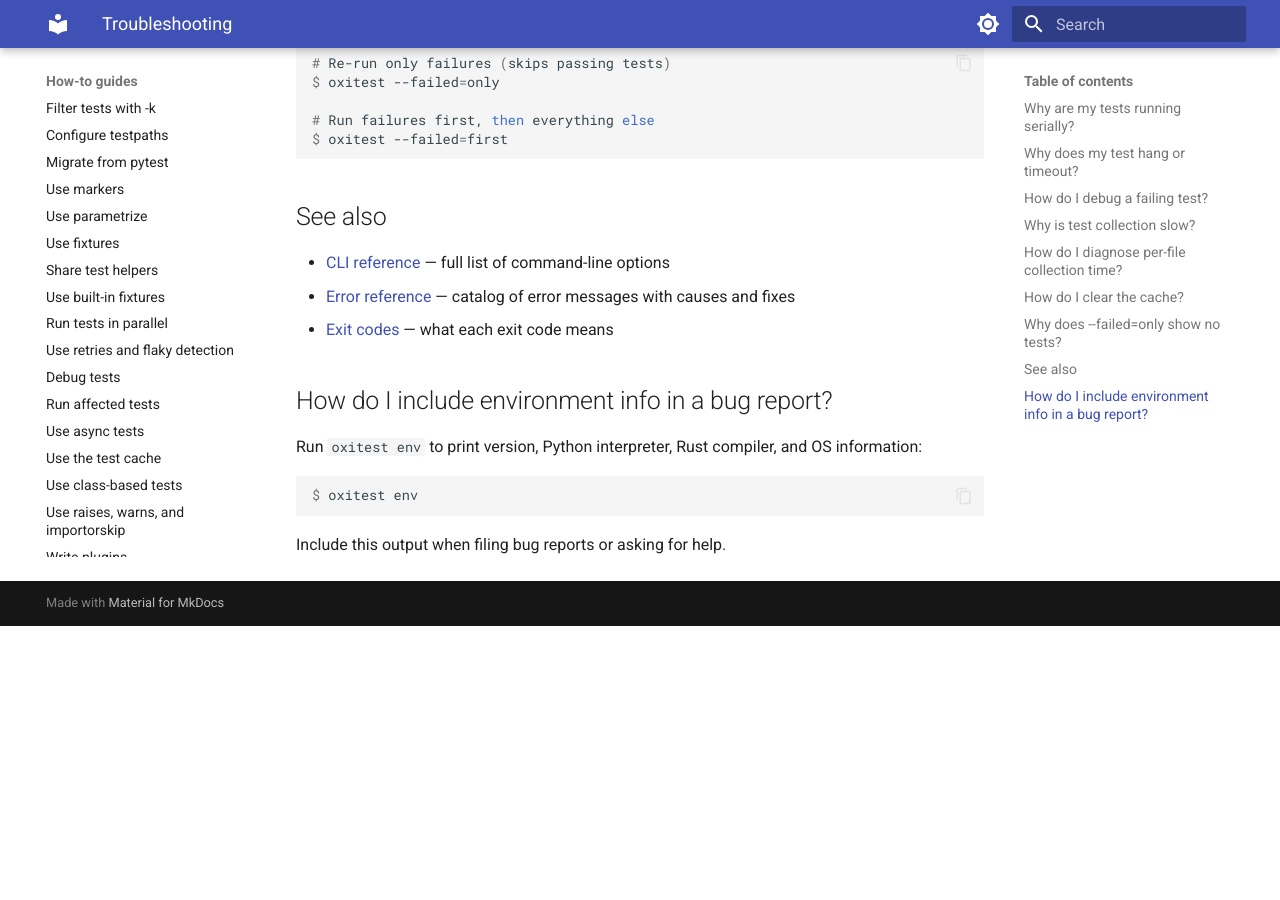
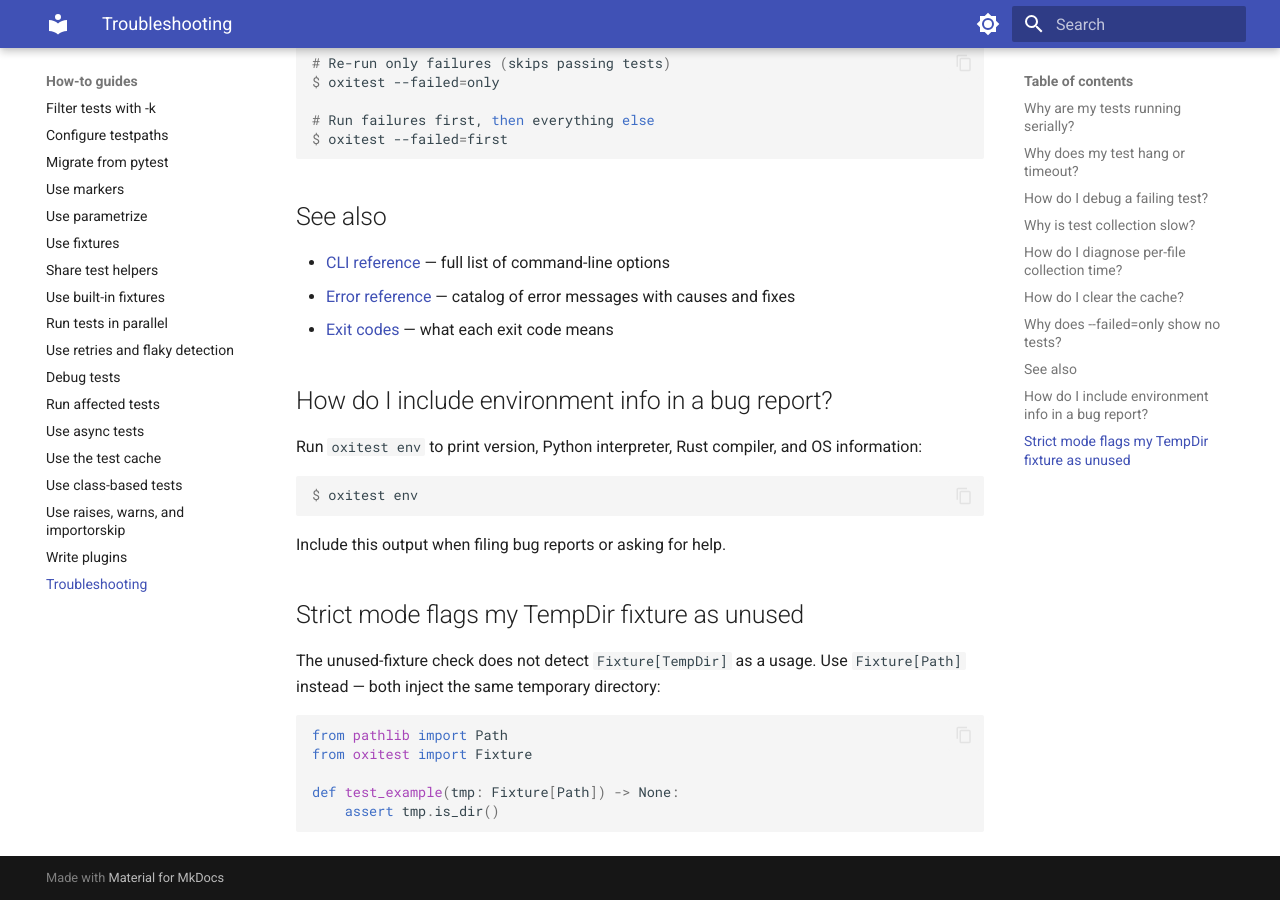
Before and after one commit to kalonji-tools/oxitest, an MkDocs documentation site: the page built from docs/src/how-to/troubleshooting.md, in a window 1280 px wide and 900 px high, scrolled down 3494 px. Built offline with MkDocs 1.6.1 and Material for MkDocs 9.7.7, drawn with Linux system fonts in a browser that asks for light colours; before the commit the page ends 4120 px from its top, so only the background shows below that.

Commit message:
docs: document Fixture[TempDir] strict checker limitation (#789)
Closes #789

Assisted-by: Claude Opus 4.6 (1M context) <noreply@anthropic.com>

````diff
--- a/docs/src/how-to/troubleshooting.md
+++ b/docs/src/how-to/troubleshooting.md
@@ -187,3 +187,16 @@ $ oxitest env
 ```
 
 Include this output when filing bug reports or asking for help.
+
+## Strict mode flags my TempDir fixture as unused
+
+The unused-fixture check does not detect `Fixture[TempDir]` as a usage. Use
+`Fixture[Path]` instead — both inject the same temporary directory:
+
+```python
+from pathlib import Path
+from oxitest import Fixture
+
+def test_example(tmp: Fixture[Path]) -> None:
+    assert tmp.is_dir()
+```
````
Also changed, not shown: docs/src/explanation/strict-mode.md (+7 -0 lines).
